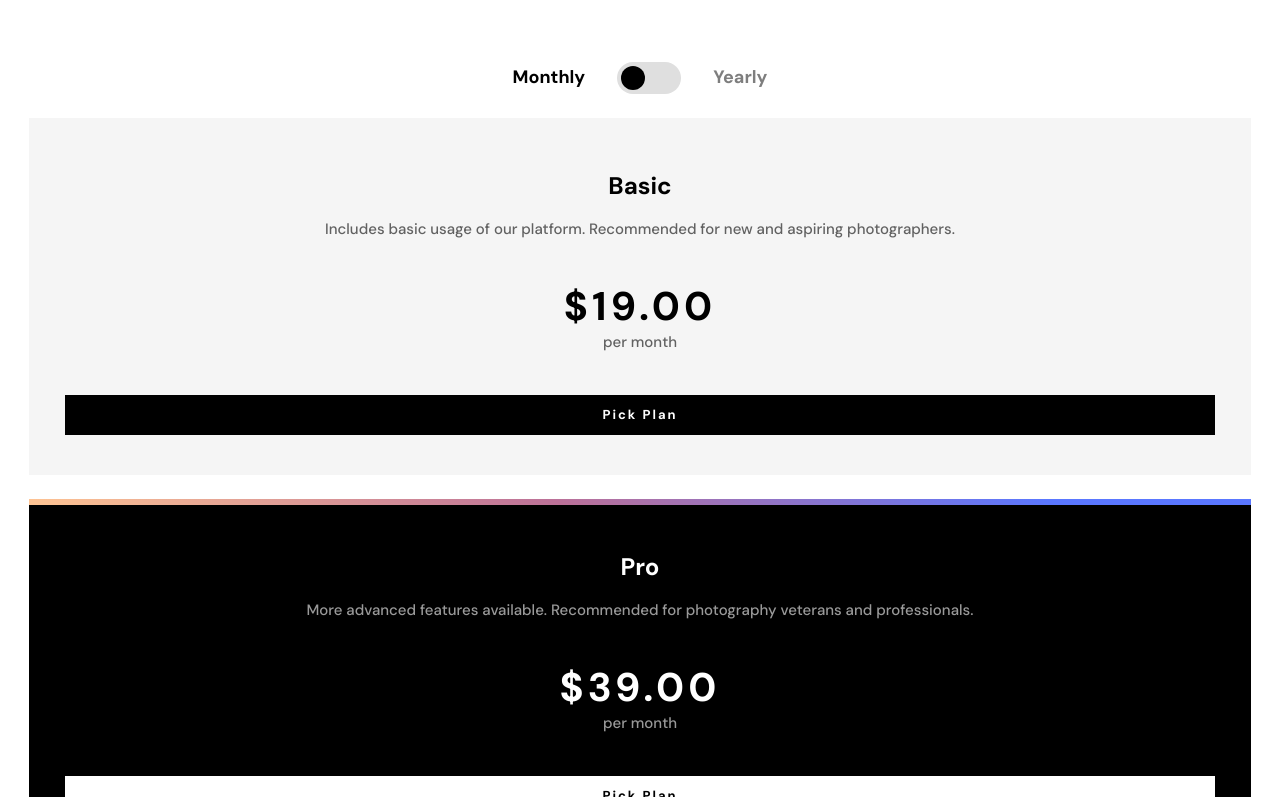
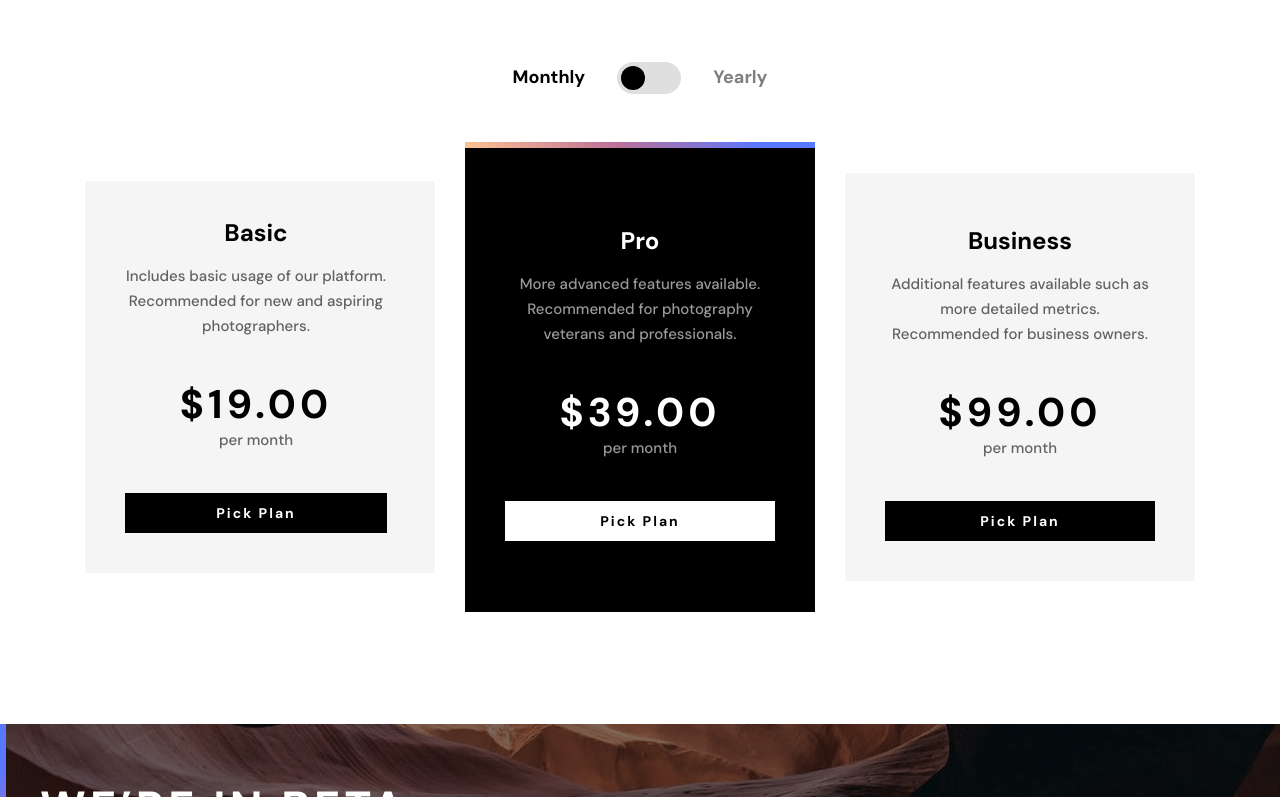
Before and after one commit to yasssuz/photosnap-webiste, a Next.js app: page /pricing in a window 1280 px wide. Shown: the part 723-1520 px from the top of the page. Built offline with nearby package versions, Linux system fonts and the light colour scheme.

Commit message:
deploy ready

```diff
--- a/src/components/pricing/PricingCard.tsx
+++ b/src/components/pricing/PricingCard.tsx
@@ -23,8 +23,10 @@ export default function PricingCard({ data, yearly }: PricingCardProps) {
       {mainCard && <ColorfullLine />}
       <Title>{title}</Title>
       <Description>{description}</Description>
-      <Price>{`$${formattedPrice}`}</Price>
-      <PaidPer>per {yearly ? "year" : "month"}</PaidPer>
+      <PriceWrapper>
+        <Price>{`$${formattedPrice}`}</Price>
+        <PaidPer>per {yearly ? "year" : "month"}</PaidPer>
+      </PriceWrapper>
       <Link href='/pricing' passHref>
         <PickBtn>Pick Plan</PickBtn>
       </Link>
@@ -47,6 +49,31 @@ const Container = styled.li`
     a {
       background: ${props => props.theme.colors.white};
       color: ${props => props.theme.colors.black};
+    }
+
+    @media (min-width: 950px) {
+      height: 47rem;
+    }
+  }
+
+  @media (min-width: 768px) {
+    display: grid;
+    grid-template-columns: repeat(2, 1fr);
+    text-align: left;
+    padding: 4rem 4.8rem 4rem 4rem;
+  }
+
+  @media (min-width: 950px) {
+    display: flex;
+    flex-direction: column;
+    text-align: center;
+    width: 35rem;
+    justify-content: center;
+    margin-top: 0;
+
+    & + & {
+      margin-left: 3rem;
+      padding: 5.6rem 4rem 4rem;
     }
   }
 `;
@@ -75,14 +102,31 @@ const Description = styled.p`
   font-size: 1.5rem;
   line-height: 167%;
   opacity: 0.6;
+
+  @media (min-width: 768px) {
+    grid-column: 1 /2;
+  }
+`;
+
+const PriceWrapper = styled.div`
+  margin: 4rem 0;
+
+  @media (min-width: 768px) {
+    grid-row: 1 /3;
+    grid-column: 2 /3;
+    margin: 0;
+    justify-self: end;
+  }
+
+  @media (min-width: 950px) {
+    margin: 4rem 0;
+  }
 `;
 
 const Price = styled.strong`
   font-size: 4rem;
   line-height: 120%;
   letter-spacing: 0.41rem;
-  margin-top: 4rem;
-  display: inline-block;
 `;
 
 const PaidPer = styled.small`
@@ -90,7 +134,6 @@ const PaidPer = styled.small`
   font-size: 1.5rem;
   line-height: 167%;
   opacity: 0.6;
-  margin-bottom: 4rem;
 `;
 
 const PickBtn = styled.a`
@@ -98,7 +141,7 @@ const PickBtn = styled.a`
   display: block;
   color: ${props => props.theme.colors.white};
   text-decoration: none;
-  font-size: 1.3rem;
+  font-size: 1.4rem;
   line-height: 1.6rem;
   letter-spacing: 0.2rem;
   font-weight: bold;
@@ -110,4 +153,15 @@ const PickBtn = styled.a`
     background: ${props => props.theme.colors.gray} !important;
     color: ${props => props.theme.colors.black};
   }
+
+  @media (min-width: 768px) {
+    grid-row: 3 /4;
+    grid-column: 1 /2;
+    margin: 3.2rem 0 0;
+    text-align: center;
+  }
+
+  @media (min-width: 950px) {
+    margin: 0;
+  }
 `;
--- a/src/components/pricing/PricingList.tsx
+++ b/src/components/pricing/PricingList.tsx
@@ -88,6 +88,7 @@ const Switcher = styled.button`
   border-radius: 1.6rem;
   border: none;
   position: relative;
+  cursor: pointer;
 
   &.yearly::before {
     left: 36px;
@@ -111,4 +112,11 @@ const Switcher = styled.button`
 const List = styled.ul`
   list-style: none;
   margin-top: 1.6rem;
+
+  @media (min-width: 950px) {
+    display: flex;
+    align-items: center;
+    margin: 4.8rem 0;
+    justify-content: center;
+  }
 `;
```
